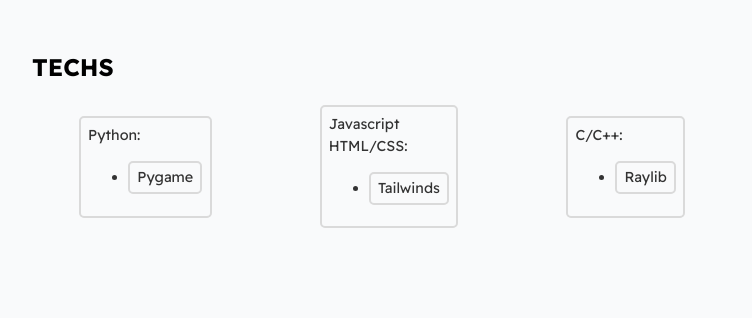
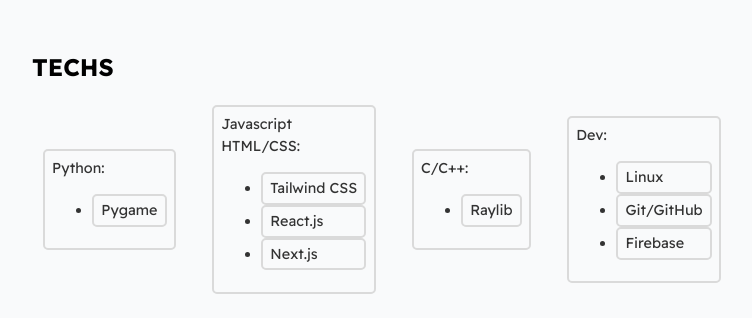
Before and after one commit to Lucas-HenriqueGoisSantos/Curriculum-Vitae, a plain HTML site: page index.html in a window 1280 px wide. Shown: the part 548-866 px from the top of the page, without its empty margins (258-1010 px from the left). Before the commit the page ends 800 px from the top, so only its background shows below. Drawn offline with Linux system fonts and the light colour scheme.

Commit message:
Changes to be committed: 	modified:   index.html

```diff
--- a/index.html
+++ b/index.html
@@ -74,7 +74,9 @@
         <div class="card--techstack">
           <span> Javascript <br> HTML/CSS: </span>
           <ul>
-            <li>Tailwinds</li>
+            <li>Tailwind CSS</li>
+            <li>React.js</li>
+            <li>Next.js</li>
           </ul>
         </div>
 
@@ -89,6 +91,15 @@
           <span> C/C++: </span>
           <ul>
             <li>Raylib</li>
+          </ul>
+        </div>
+
+        <div class="card--techstack">
+          <span> Dev: </span>
+          <ul>
+            <li>Linux</li>
+            <li>Git/GitHub</li>
+            <li>Firebase</li>
           </ul>
         </div>
 
```
